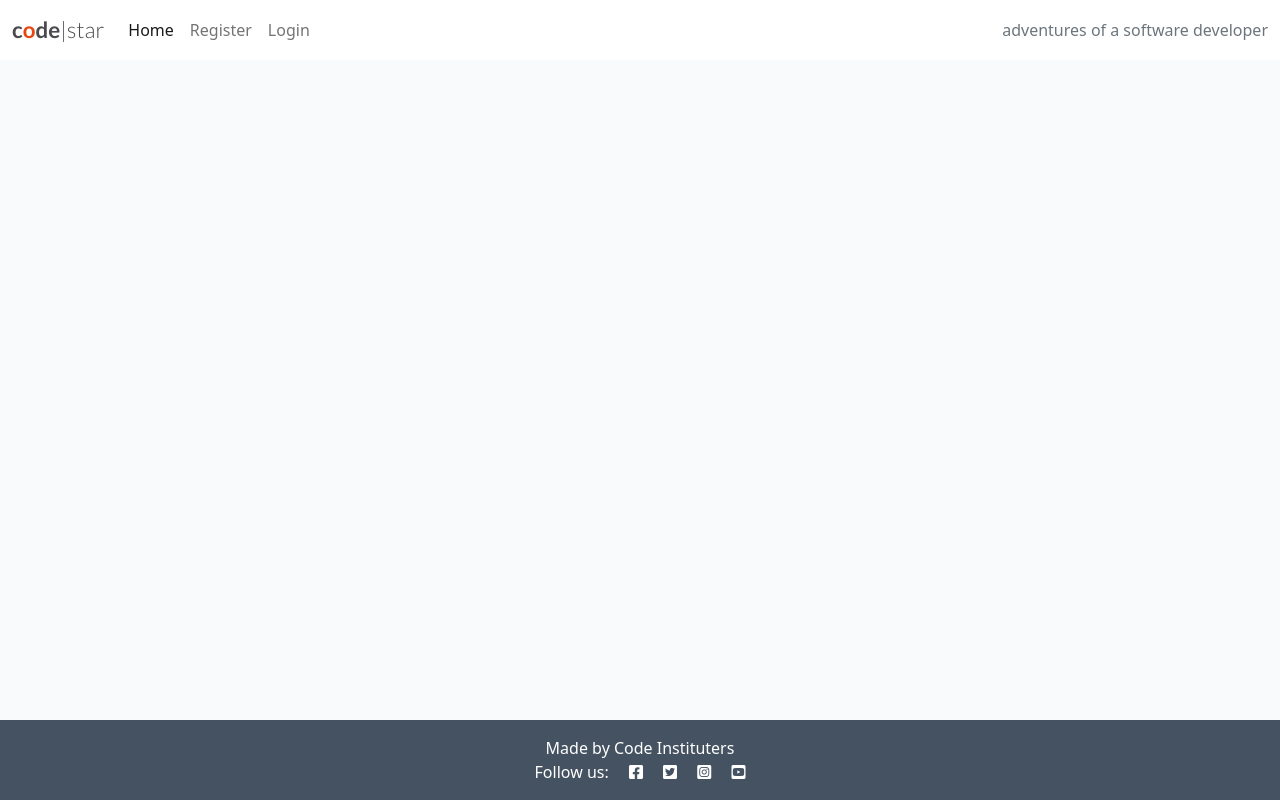
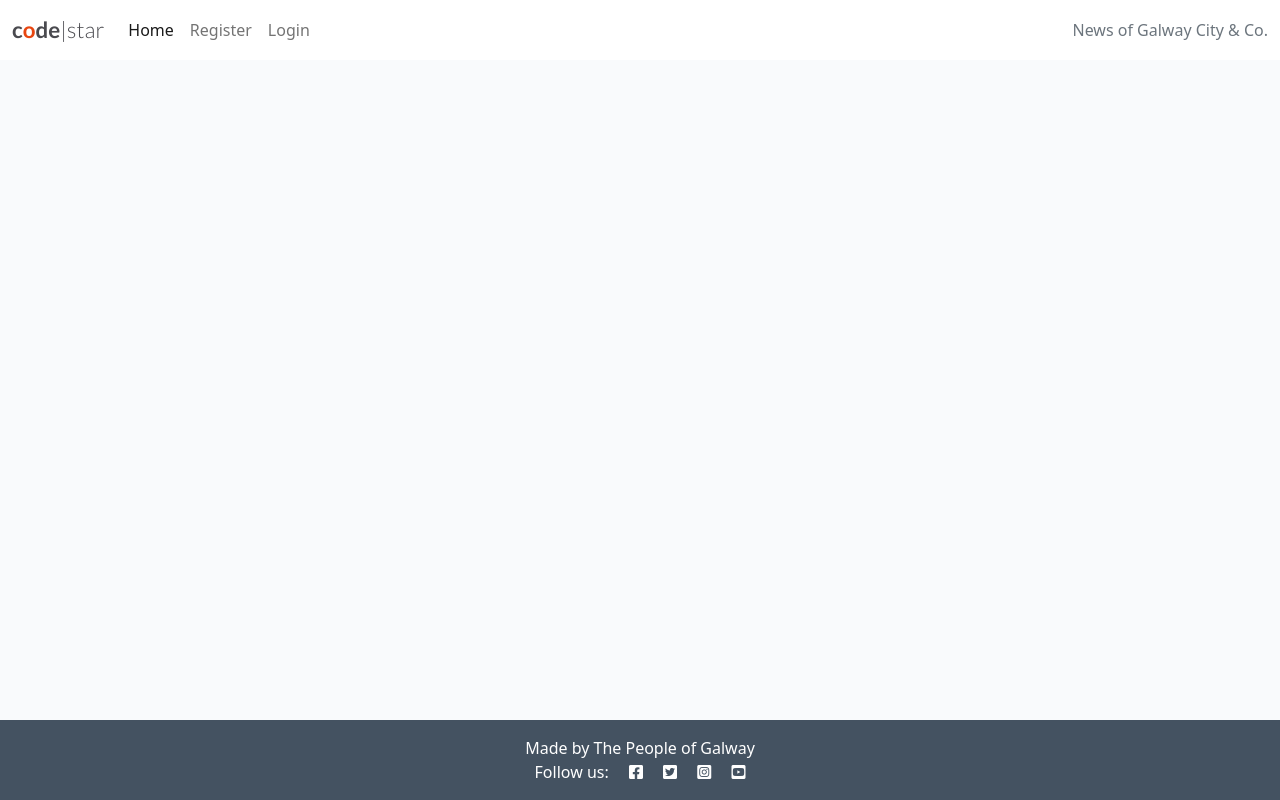
Before and after one commit to Code-Institute-Submissions/EirEoin-Project-4_JanResub, a Django app: page / in a window 1280 px wide. Run offline with Django 3.2, Linux system fonts and the light colour scheme; data that the repository does not hold is empty.

Commit message:
changed html

```diff
--- a/templates/base.html
+++ b/templates/base.html
@@ -4,7 +4,7 @@
 <html class="h-100">
 
 <head>
-    <title>CodeStar Blog</title>
+    <title>DailyGalway news</title>
 
     <link rel="preconnect" href="https://fonts.gstatic.com">
     <link href="https://fonts.googleapis.com/css2?family=Roboto:wght@300&display=swap" rel="stylesheet">
@@ -51,7 +51,7 @@
                     {% endif %}
                 </ul>
                 <span class="navbar-text text-muted">
-                    adventures of a software developer
+                    News of Galway City & Co.
                 </span>
             </div>
         </div>
@@ -65,7 +65,7 @@
 
     <!-- Footer -->
     <footer class="footer mt-auto py-3 dark-bg">
-        <p class="m-0 text-center text-white">Made by Code Instituters</p>
+        <p class="m-0 text-center text-white">Made by The People of Galway</p>
         <p class="m-0 text-center text-white">Follow us: <i class="fab fa-facebook-square ms-3"></i>
             <i class="fab fa-twitter-square ms-3"></i>
             <i class="fab fa-instagram-square ms-3"></i>
```
